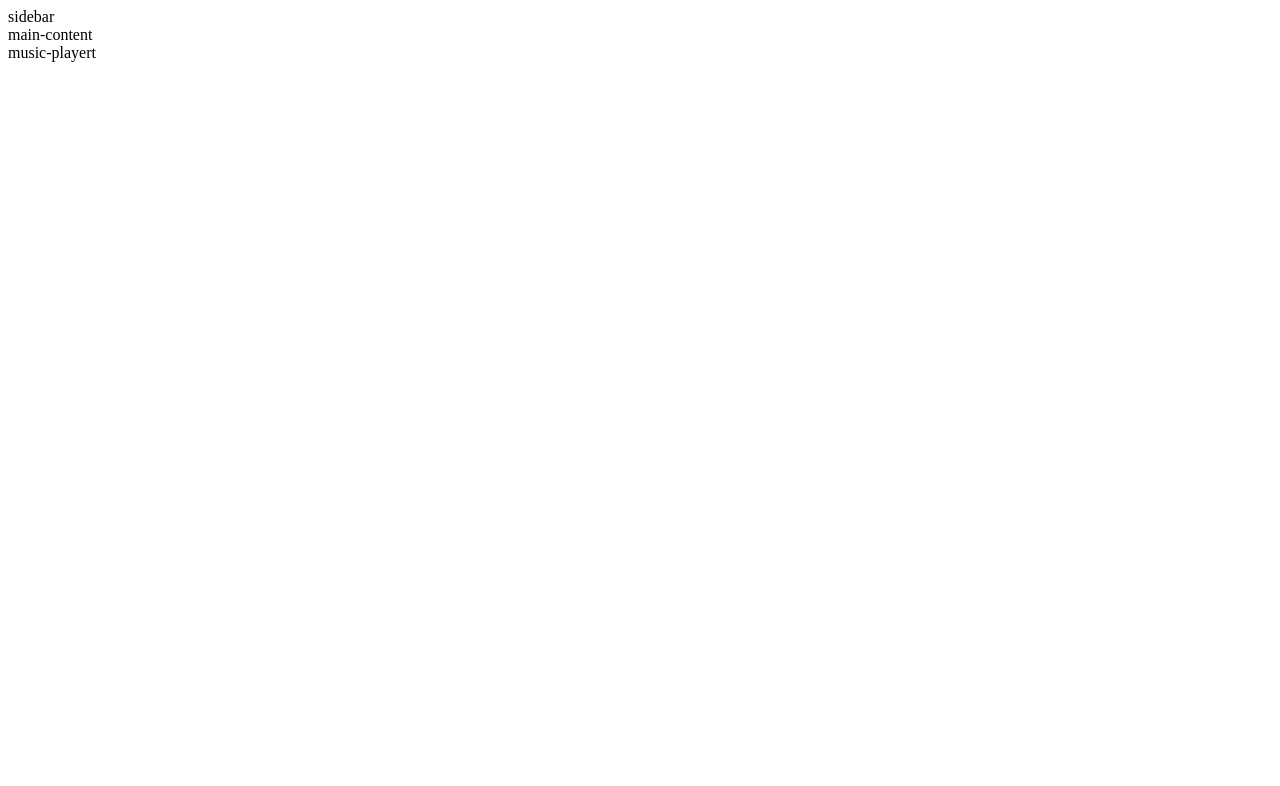
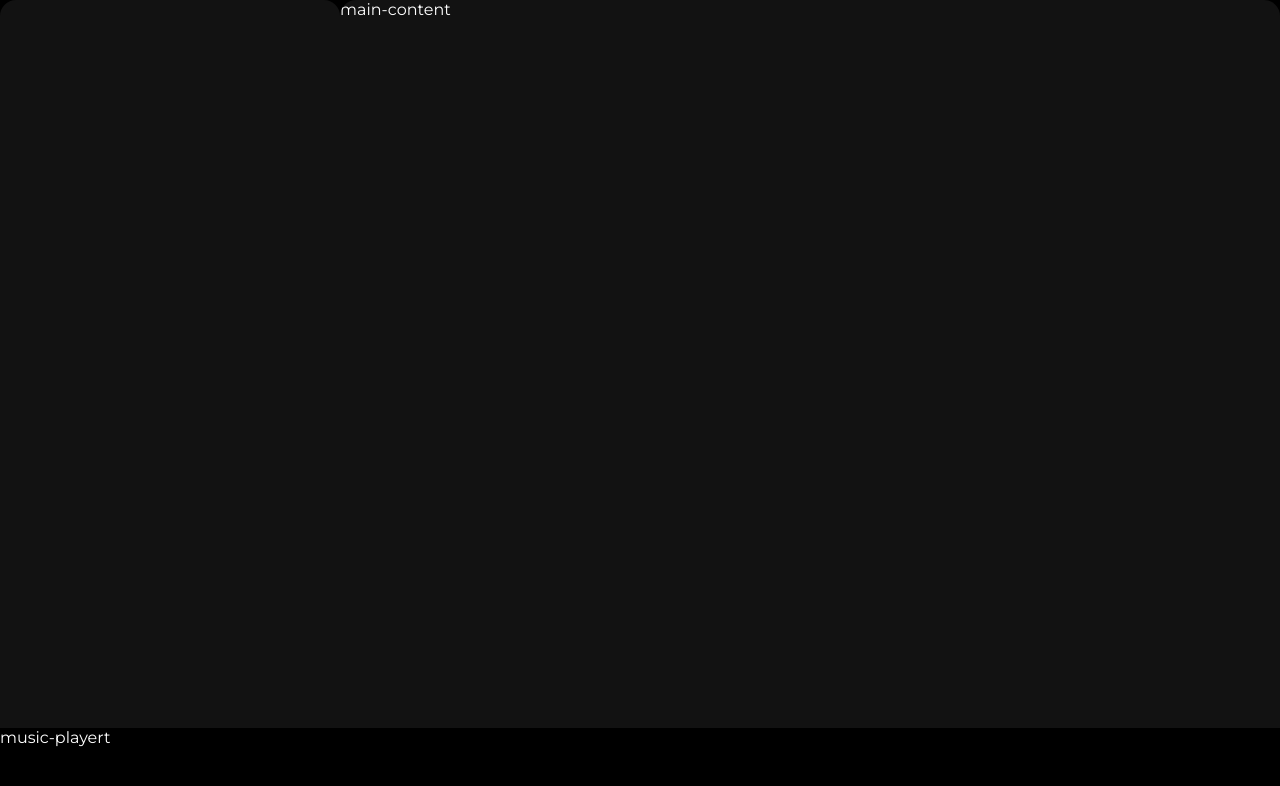
Before and after one commit to RathodFahim/Spotify-clone35.github.io, a plain HTML site: page index.html in a window 1280 px wide. Drawn offline with Linux system fonts and the light colour scheme.

Commit message:
Spotify Clone

```diff
--- a/index.html
+++ b/index.html
@@ -7,10 +7,16 @@
     <link rel="stylesheet" href="style.css">
     <link rel="icon" href="./Images/logo.png">
     <title>Spotify - web Player: Music for everyone</title>
+    <link rel="preconnect" href="https://fonts.googleapis.com">
+    <link rel="preconnect" href="https://fonts.gstatic.com" crossorigin>
+    <link href="https://fonts.googleapis.com/css2?family=Montserrat:ital,wght@0,100..900;1,100..900&display=swap" rel="stylesheet">
 </head>
 <body>
     <div class="main">
-        <div class="sidebar">sidebar</div>
+        <div class="sidebar">
+            <div class="nav"></div>
+            <div class="library"></div>
+        </div>
         <div class="main-content">main-content</div>
         <div class="music-player">music-playert</div>
     </div>
--- a/style.css
+++ b/style.css
@@ -0,0 +1,34 @@
+* {
+    font-family: 'Montserrat', sans-serif;
+    margin: 0;
+    padding: 0;
+    background-color: black;
+    color: white;
+    overflow: hidden;
+}
+
+.main {
+    display: flex;
+    height: 100vh;
+}
+
+.sidebar {
+    background-color: #121212;
+    width: 340px;
+    border-radius: 1rem; /* 16px */
+}
+
+.main-content {
+    background-color: #121212;
+    flex: 1;
+    border-radius: 1rem;
+    overflow: auto;
+}
+
+.music-player {
+    background-color: black;
+    position: fixed;
+    bottom: 0;
+    width: 100%;
+    height: 72px;
+}
```
